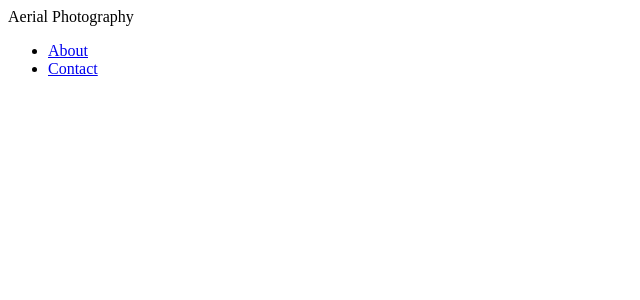
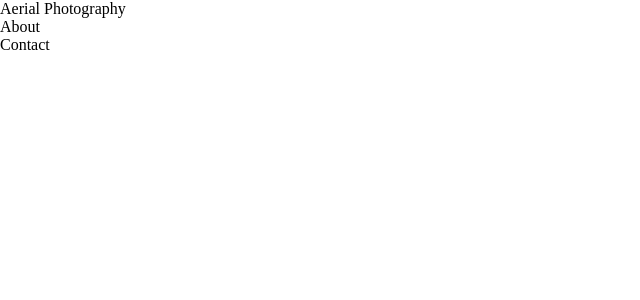
Before and after one commit to kristinadurant/react-aerial-photography, a React (Create React App) app: page / in a window 1280 px wide. Shown: the top 300 px of the page, without its empty margins (0-640 px from the left). Built offline with nearby package versions, Linux system fonts and the light colour scheme.

Commit message:
basic styling

```diff
--- a/src/style/style.css
+++ b/src/style/style.css
@@ -0,0 +1,28 @@
+/*=================
+    Basic Styling
+================== */
+* {
+  margin: 0;
+  padding: 0;
+  box-sizing: border-box;
+}
+img {
+  max-width: 100%;
+  height: auto;
+}
+button {
+  cursor: pointer;
+  background-color: transparent;
+  border: none;
+}
+button:focus,
+button:active {
+  outline: none;
+}
+li {
+  list-style: none;
+}
+a {
+  text-decoration: none;
+  color: inherit;
+}
--- a/src/style/style.less
+++ b/src/style/style.less
@@ -0,0 +1,28 @@
+/*=================
+    Basic Styling
+================== */
+* {
+  margin: 0;
+  padding: 0;
+  box-sizing: border-box;
+}
+img {
+  max-width: 100%;
+  height: auto;
+}
+button {
+  cursor: pointer;
+  background-color: transparent;
+  border: none;
+}
+button:focus,
+button:active {
+  outline: none;
+}
+li {
+  list-style: none;
+}
+a {
+  text-decoration: none;
+  color: inherit;
+}
```
